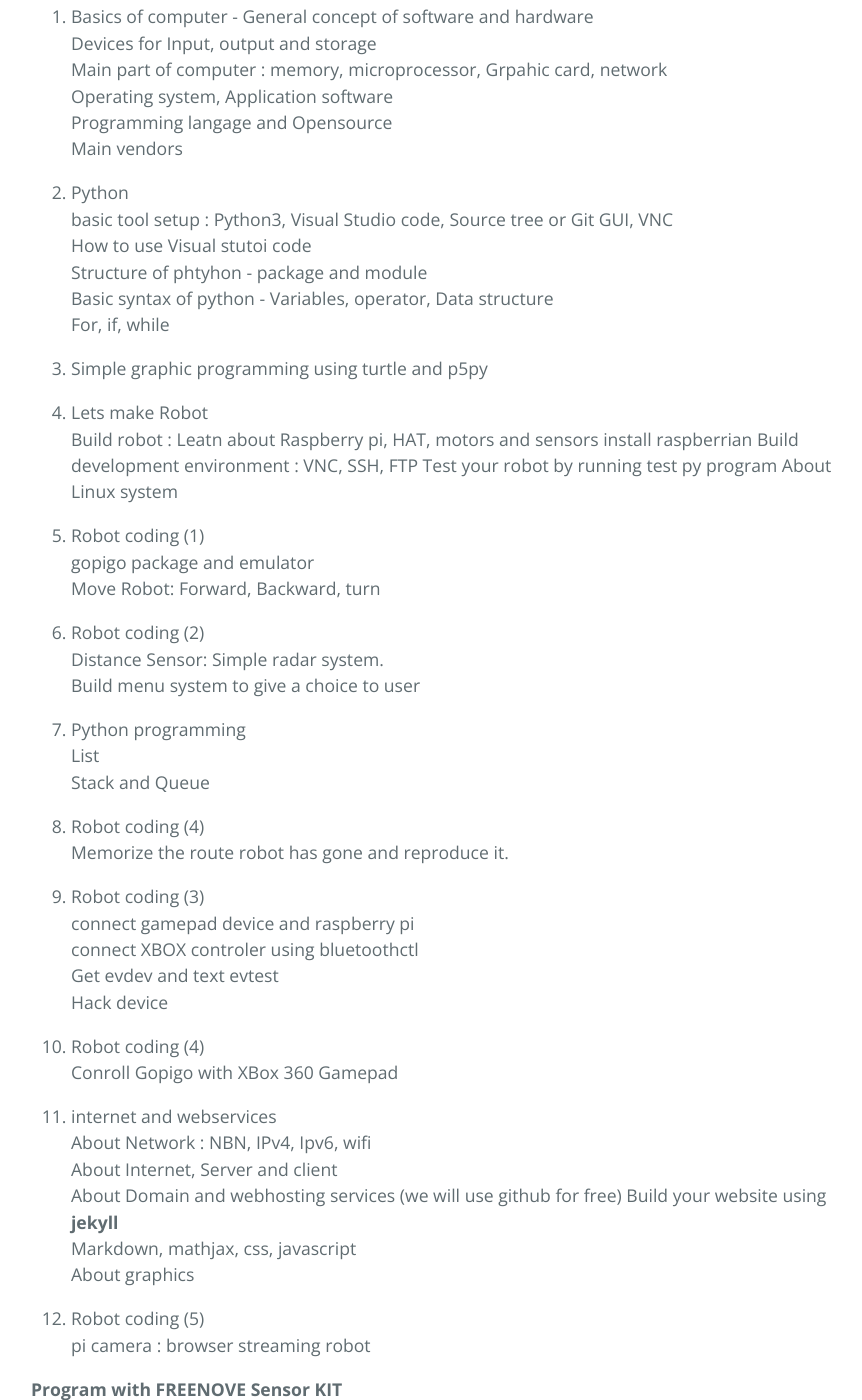
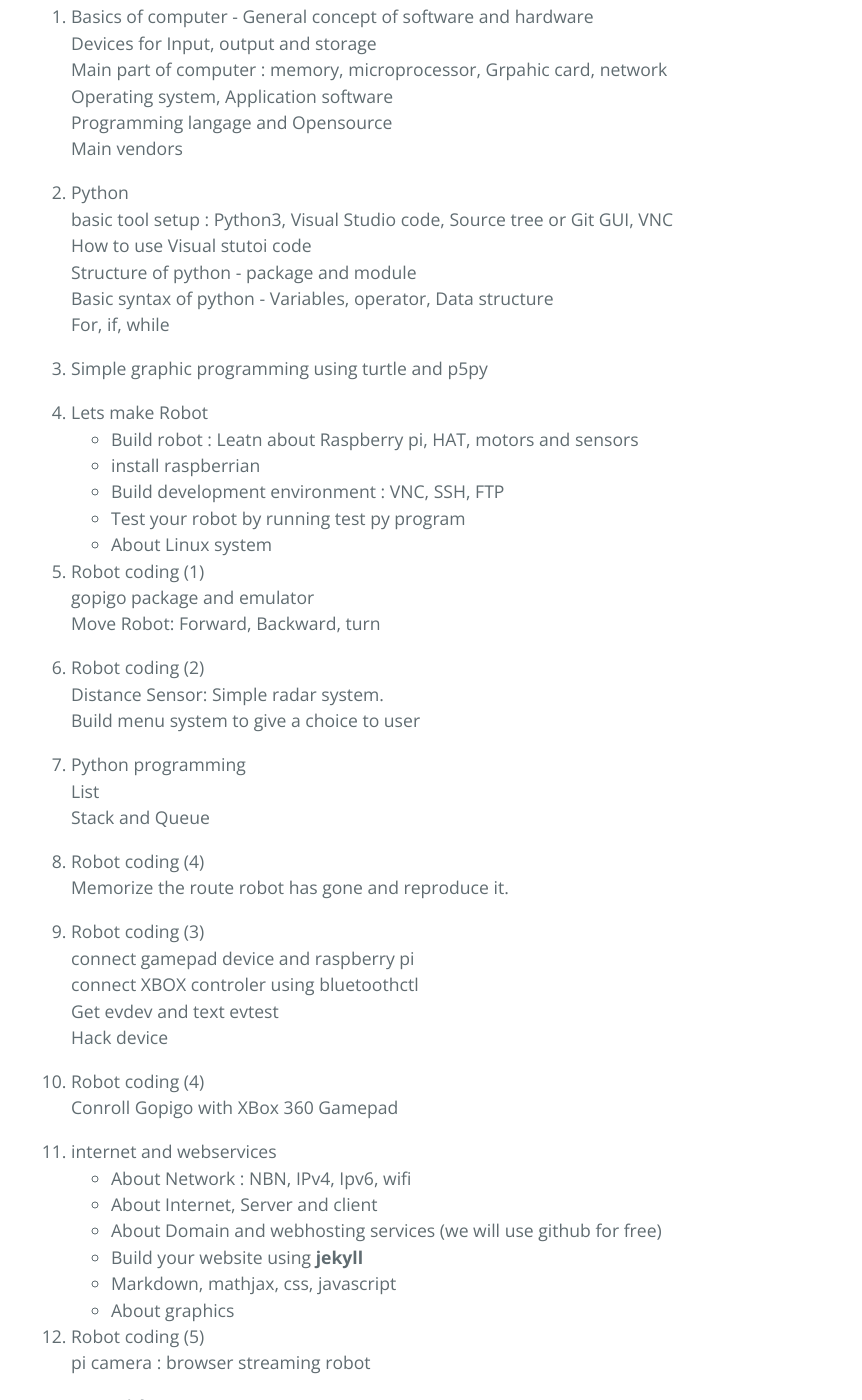
Before and after one commit to GeunYoungPark/GeunYoungPark.github.io, a Jekyll site: the page built from _posts/2019-03-25-schedule.md, in a window 1280 px wide and 1400 px high, scrolled down 283 px. Shown: the whole window, without its empty margins (193-1055 px from the left). Built offline with Jekyll 4.4.1, drawn with Linux system fonts in a browser that asks for light colours.

```diff
--- a/_posts/2019-03-25-schedule.md
+++ b/_posts/2019-03-25-schedule.md
@@ -17,18 +17,18 @@ mathjax: true
 2. Python
     basic tool setup : Python3, Visual Studio code, Source tree or Git GUI, VNC
     How to use Visual stutoi code
-    Structure of phtyhon - package and module
+    Structure of python - package and module
     Basic syntax of python - Variables, operator, Data structure
     For, if, while
 
 3. Simple graphic programming using turtle and p5py
 
 4. Lets make Robot
-    Build robot : Leatn about Raspberry pi, HAT, motors and sensors
-    install raspberrian
-    Build development environment : VNC, SSH, FTP
-    Test your robot by running test py program
-    About Linux system
+    * Build robot : Leatn about Raspberry pi, HAT, motors and sensors
+    * install raspberrian
+    * Build development environment : VNC, SSH, FTP
+    * Test your robot by running test py program
+    * About Linux system
 
 5. Robot coding (1)
     gopigo package and emulator
@@ -55,12 +55,12 @@ mathjax: true
     Conroll Gopigo with XBox 360 Gamepad
 
 11. internet and webservices
-    About Network : NBN, IPv4, Ipv6, wifi
-    About Internet, Server and client
-    About Domain and webhosting services (we will use github for free)
-    Build your website using **jekyll**
-    Markdown, mathjax, css, javascript
-    About graphics
+    * About Network : NBN, IPv4, Ipv6, wifi
+    * About Internet, Server and client
+    * About Domain and webhosting services (we will use github for free)
+    * Build your website using **jekyll**
+    * Markdown, mathjax, css, javascript
+    * About graphics
 
 12. Robot coding (5)
     pi camera : browser streaming robot
```
